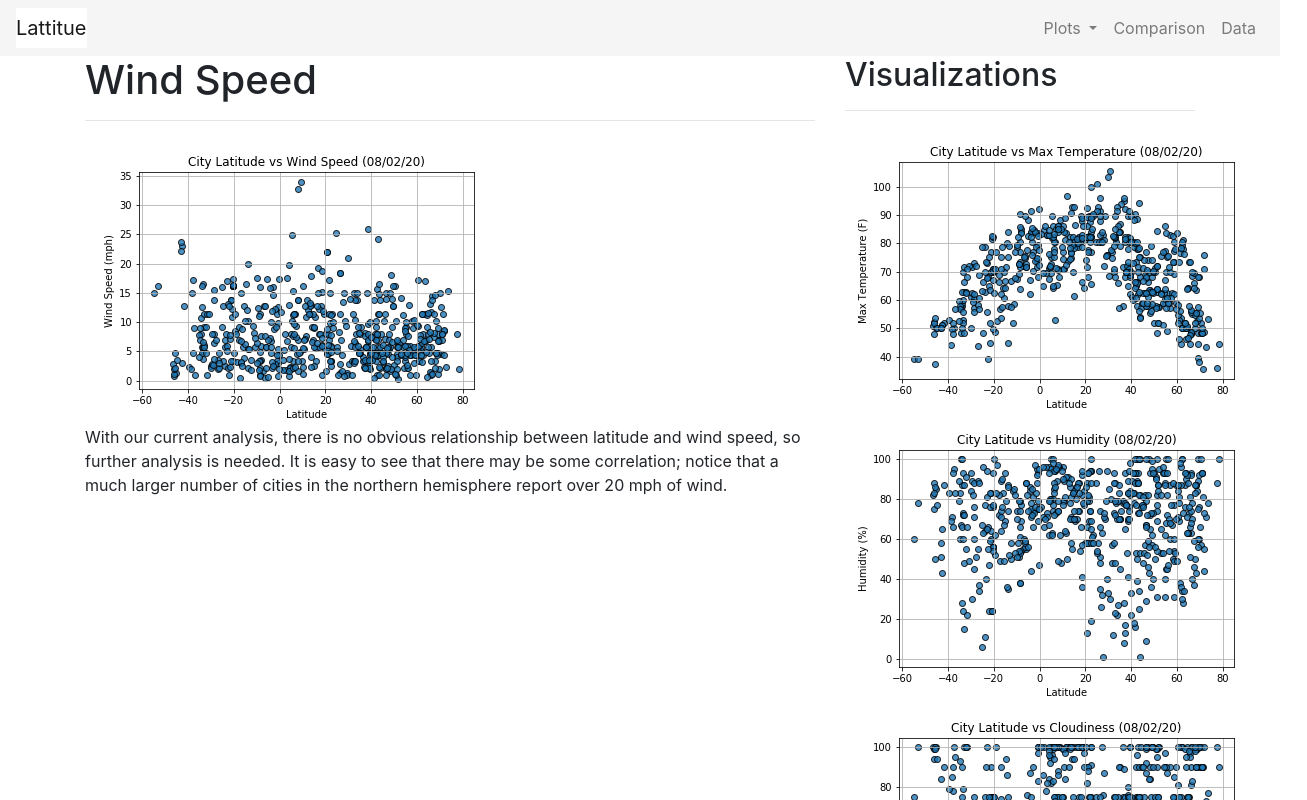
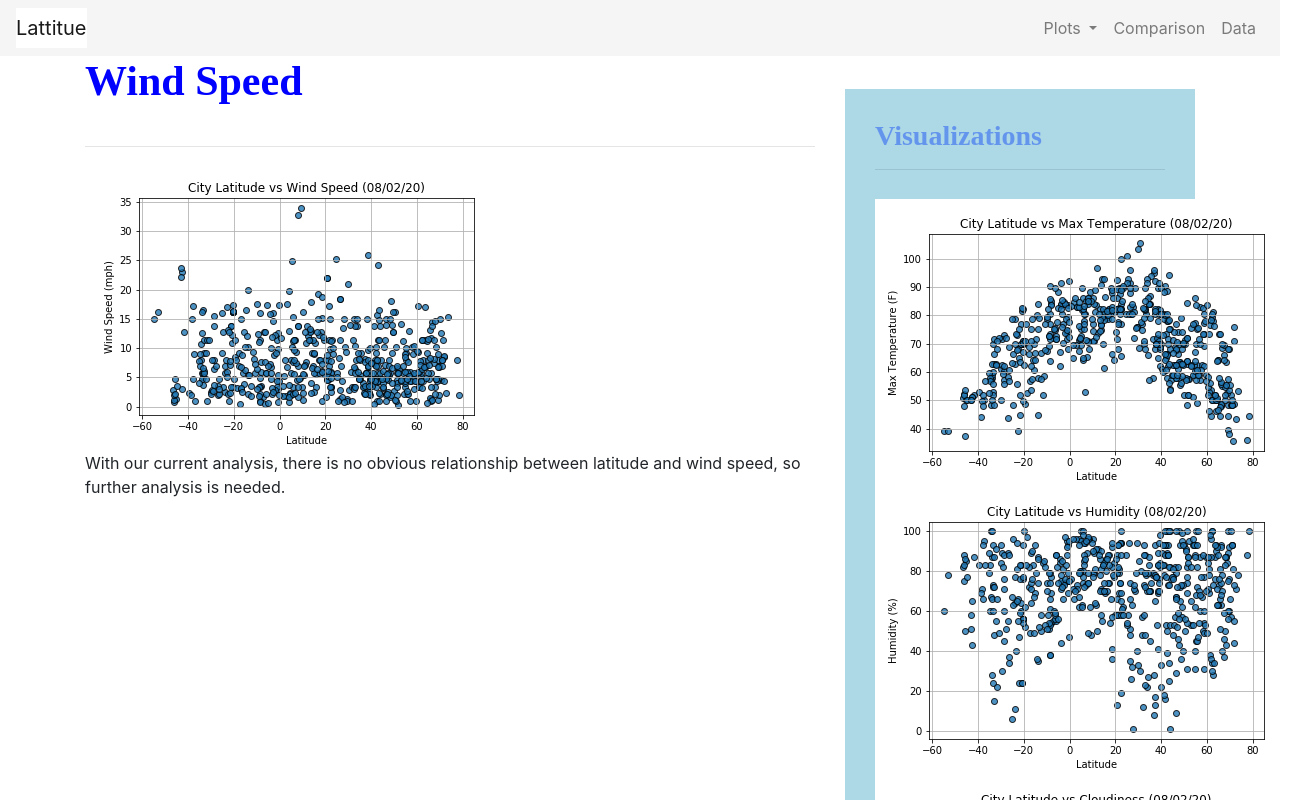
Before and after one commit to zhaqinqin1234/Web_Design_Challenge, a plain HTML site: page WebVisualizations/visualizations/wind.html in a window 1280 px wide. Shown: the top 800 px of the page, 1307 px wide, since content can reach past the window. Drawn offline with nearby package versions, Linux system fonts and the light colour scheme; files that its build step writes are made by us from their sources.

Commit message:
updated visualization

```diff
--- a/WebVisualizations/assets/css/style.css
+++ b/WebVisualizations/assets/css/style.css
@@ -22,6 +22,51 @@ html {
     background-color: #4aaaa5;
 }
 
+.description-header {
+    /* Positioning */
+    margin-bottom: 40px;
+    font-family: serif, Georgia, Times;
+
+    /* Typography */
+    font-size: 32px;
+    font-weight: bold;
+    color: red;
+
+  }
+
+  #imageNav-area {
+    width: 100%;
+
+    /* Box-model */
+    padding: 30px 30px 43px;
+
+    /* Positioning */
+    margin-top: 33px;
+
+    /* Visual */
+    background-color: lightblue;
+  }
+
+  .imageNav-header {
+    /* Positioning */
+    margin-bottom: 15px;
+    font-family: serif, Georgia, Times;
+
+    /* Typography */
+    font-size: 28px;
+    font-weight: bold;
+    color: cornflowerblue;
+  }
+
+  #images {
+    /* Box-model */
+    padding-top: 13px;
+
+    /* Typography */
+    text-align: center;
+  }
+
+
 @media (max-width: 600px) {
     .navbar li {
       padding: 10px;
--- a/WebVisualizations/visualizations/wind.html
+++ b/WebVisualizations/visualizations/wind.html
@@ -43,12 +43,12 @@
     <div class="container">
         <div class ="row">
             <div class="col-md-8">
-                <article class="description-content">
-                    <h1 class="description-header">Wind Speed</h1>
+
+                    <h1 style="color:blue; font-size: 42px;" class="description-header">Wind Speed</h1>
                     <hr class="description-hr"/>
                     <img src="../assets/images/Fig4.png" alt="" class="img-responsive"/>
-                    <p>With our current analysis, there is no obvious relationship between latitude and wind speed, so further analysis is needed. It is easy to see that there may be some correlation; notice that a much larger number of cities in the northern hemisphere report over 20 mph of wind.</p>
-                  </article>
+                    <p>With our current analysis, there is no obvious relationship between latitude and wind speed, so further analysis is needed. </p>
+
             </div>
             <div class="col-md-4">
                 <section id="imageNav-area">
```
Also changed, not shown: WebVisualizations/visualizations/cloudiness.html (+4 -4 lines), WebVisualizations/visualizations/humidity.html (+4 -4 lines), WebVisualizations/visualizations/temp.html (+3 -3 lines).
